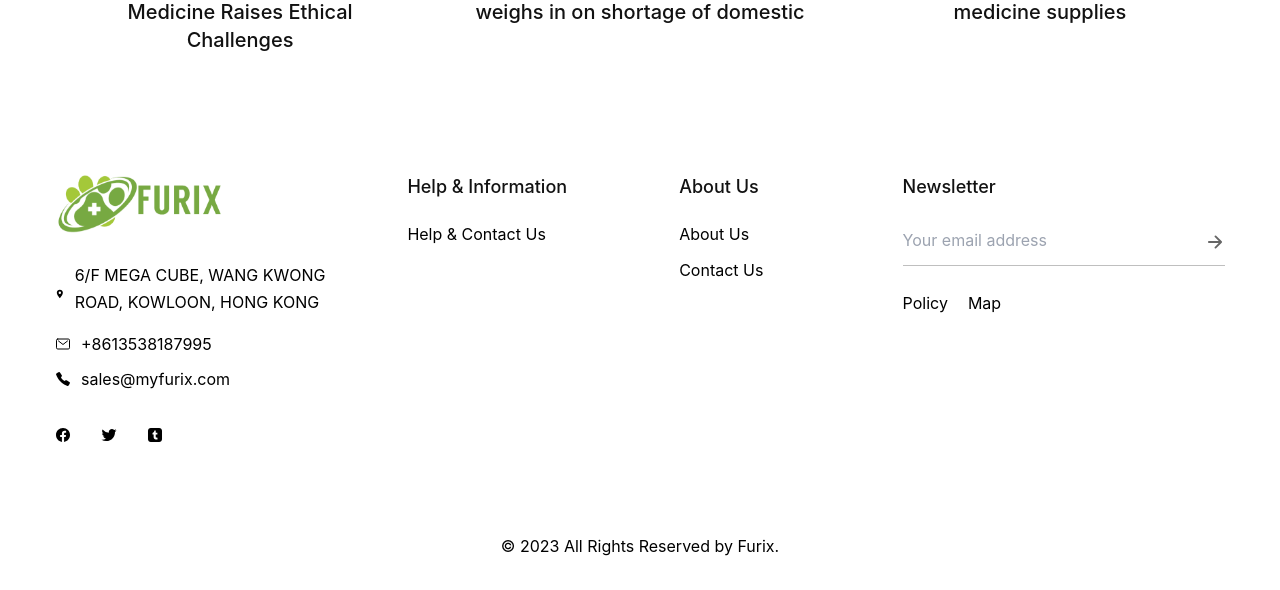
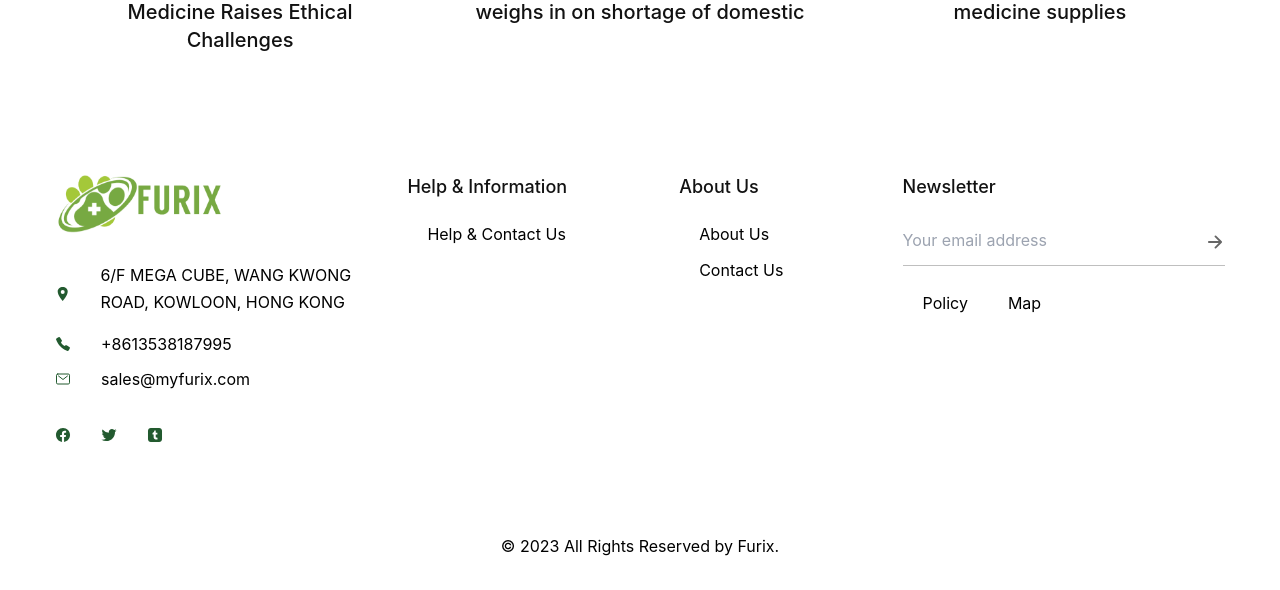
Before and after one commit to sagarmallik24/vet.furix, a Django app: page / in a window 1280 px wide. Shown: the part 3560-4150 px from the top of the page. Run offline with Django 4.2, Linux system fonts and the light colour scheme; data comes from the database, SQL or seed files in the repository; some libraries are stand-ins or nearby versions; some web fonts are replaced.

Commit message:
Fix some changes

```diff
--- a/myfurix/static/css/style.css
+++ b/myfurix/static/css/style.css
@@ -9,7 +9,9 @@
   --smokey-black: hsl(0, 0%, 7%);
   --spanish-gray: hsl(0, 0%, 60%);
   --granite-gray: hsl(0, 0%, 40%);
-  --tan-crayola: hsl(27, 46%, 58%);
+  --tan-crayola:#61AC4E;
+  --tan-crayola-1: #225A2F;
+  /* --tan-crayola: hsl(27, 46%, 58%); */
   --light-gray: hsl(0, 0%, 80%);
   --black_10: hsla(0, 0%, 0%, 0.1);
   --black_25: hsla(0, 0%, 0%, 0.25);
@@ -176,7 +178,7 @@ body.active { overflow: hidden; }
   gap: 30px;
 }
 
-.social-link { transition: var(--transition-1); }
+.social-link { transition: var(--transition-1); color: var(--tan-crayola-1); }
 
 .social-link:is(:hover, :focus) { color: var(--tan-crayola); }
 
@@ -801,6 +803,7 @@ body.active { overflow: hidden; }
 
 .footer-link {
   padding-block: 4px;
+  margin: 0px  0px 0px 20px;
   transition: var(--transition-1);
 }
 
--- a/static/css/style.css
+++ b/static/css/style.css
@@ -9,7 +9,9 @@
   --smokey-black: hsl(0, 0%, 7%);
   --spanish-gray: hsl(0, 0%, 60%);
   --granite-gray: hsl(0, 0%, 40%);
-  --tan-crayola: hsl(27, 46%, 58%);
+  --tan-crayola:#61AC4E;
+  /* --tan-crayola: hsl(115, 46%, 58%); */
+  /* --tan-crayola: hsl(27, 46%, 58%); */
   --light-gray: hsl(0, 0%, 80%);
   --black_10: hsla(0, 0%, 0%, 0.1);
   --black_25: hsla(0, 0%, 0%, 0.25);
--- a/templates/about.css
+++ b/templates/about.css
@@ -2162,3 +2162,8 @@ input.cart-plus-minus-box {
   line-height: 14px;
   padding: 30px 0;
 }
+
+
+
+/* #225A2F
+rgb(34,90,47) */
--- a/templates/footer.html
+++ b/templates/footer.html
@@ -18,20 +18,20 @@
           <ul>
 
             <li class="footer-list-item">
-              <ion-icon name="location-sharp" aria-hidden="true"></ion-icon>
+              <ion-icon name="location-sharp" class="social-link" aria-hidden="true" style="width:100px; margin: 0px  0px 0px -20px;"></ion-icon>
 
               <address class="address">
                 6/F MEGA CUBE, WANG KWONG ROAD, KOWLOON, HONG KONG
               </address>
             </li>
             <li class="footer-list-item">
-              <ion-icon name="mail-outline" aria-hidden="true"></ion-icon>
+              <ion-icon name="call-sharp" class="social-link" aria-hidden="true"></ion-icon>
 
               <a href="tel:+8613538187995" class="footer-link">+8613538187995</a>
             </li>
 
             <li class="footer-list-item">
-              <ion-icon name="call-sharp" aria-hidden="true"></ion-icon>
+              <ion-icon name="mail-outline" class="social-link" aria-hidden="true"></ion-icon>
 
               <a href="mailto:sales@myfurix.com" class="footer-link">sales@myfurix.com</a>
             </li>
```
Also changed, not shown: templates/navbar.html (+18 -91 lines).
